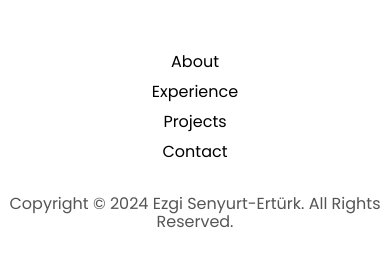
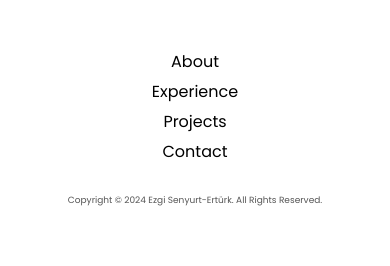
Before and after one commit to ezgsnyrt/personal-portfolio, a website: page index.html in a window 390 px wide. Shown: the part 7313-7579 px from the top of the page. Drawn offline with Linux system fonts and the light colour scheme.

Commit message:
revise copyright styles for the small sized devices

```diff
--- a/index.html
+++ b/index.html
@@ -342,8 +342,7 @@
                 </div>
             </div>
         </div>
-
-        <img src="./images/arrow.png" alt="arrow icon" class="icon arrow" onclick="location.href='./#projects'"/>
+        <img src="./images/arrow.png" alt="arrow icon" class="icon arrow" onclick="location.href='./#contact'"/>
     </section>
     <section id="contact">
         <p class="section__text__p1">Get in Touch</p>
@@ -392,7 +391,9 @@
                 </ul>
             </div>
         </nav>
-        <p>Copyright &#169 2024 Ezgi Senyurt-Ertürk. All Rights Reserved.</p>
+        <div class="copyright-container">
+            <p class="copyright-text">Copyright &#169 2024 Ezgi Senyurt-Ertürk. All Rights Reserved.</p>
+        </div>
     </footer>
 
 
--- a/styles/index.css
+++ b/styles/index.css
@@ -525,9 +525,6 @@ form {
     width: 60%;
     margin: 50px auto;
     padding: 1rem 1rem;
-    /* overflow: hidden; */
-    /* width: 600px; */
-    /* max-width: 95%; */
 }
 
 .upper-container {
@@ -600,6 +597,11 @@ form .action input{
     margin-right: 10px;
 }
 
+form .action input:hover {
+    color: rgb(53, 53, 53);
+    background: white;
+}
+
 .contact-info-container {
     display: flex;
     align-items: center;
@@ -631,8 +633,15 @@ footer {
     margin-top: 5rem;
 }
 
-footer p {
+.copyright-container {
+    width: 100%;
+    display: flex;
+    justify-content: center;
+}
+
+.copyright-container .copyright-text {
     text-align: center;
+    font-size: 16px;
 }
 
 
@@ -835,4 +844,9 @@ footer p {
     .text-container {
         text-align: justify;
     }
+
+    .copyright-container .copyright-text {
+        text-align: center;
+        font-size: 9px;
+    }
 }
```
